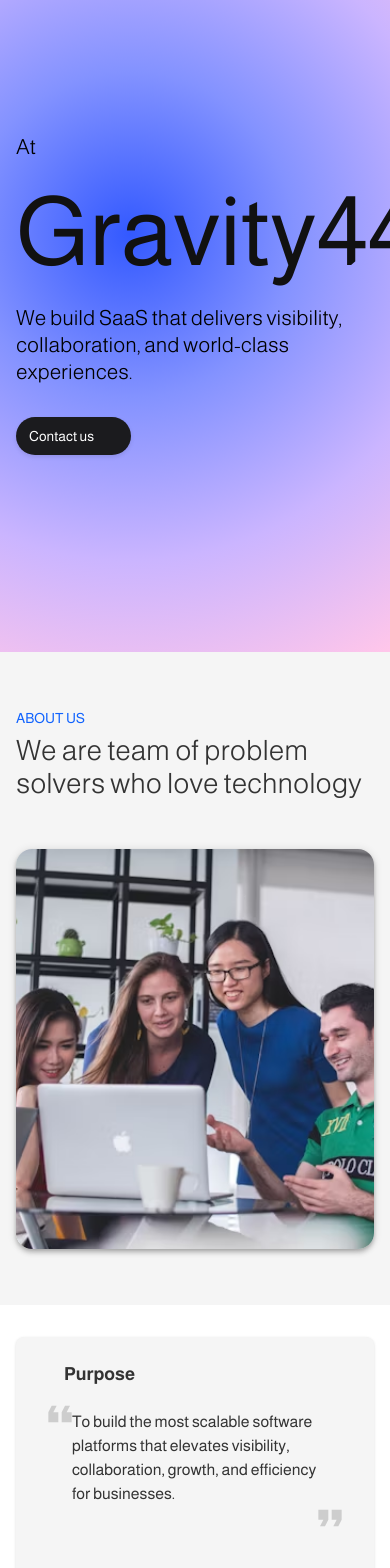
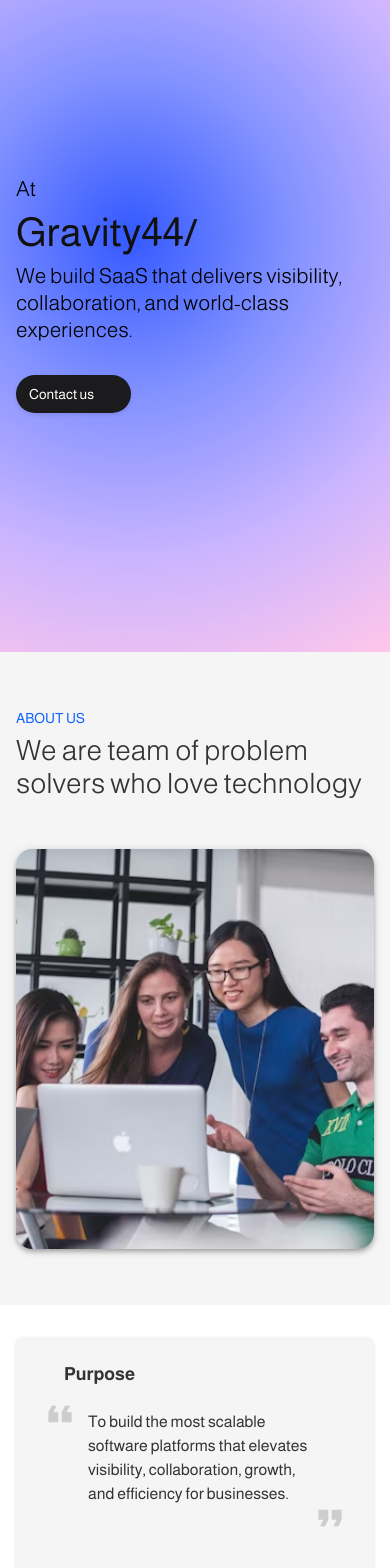
Before and after one commit to Ankit-cms/tsmproject-, a Next.js app: page /about in a window 390 px wide. Shown: the part 120-1688 px from the top of the page. Built offline with nearby package versions, Linux system fonts and the light colour scheme; some icons are missing.

Commit message:
removed bold from navbar,fixed mobile view about section

```diff
--- a/src/app/about/page.tsx
+++ b/src/app/about/page.tsx
@@ -126,9 +126,33 @@ const AboutUs = () => {
             <Grid container spacing={4}  >
               <Grid size={{ xs: 12, md: 12 }}  >
 
-                <Typography variant="h2" color='black' paragraph textAlign="left">
-                  At <br /><Typography fontSize={"6rem"} color='#111111'>Gravity44/</Typography>We build SaaS that delivers visibility, collaboration, and world-class experiences.
-                </Typography>
+                <Typography
+  variant="h2"
+  color="black"
+  paragraph
+  textAlign="left"
+>
+  At <br />
+
+  <Typography
+    component="span"
+    sx={{
+      fontSize: {
+        xs: "2.5rem",
+        sm: "3.5rem",
+        md: "5rem",
+        lg: "6rem",
+      },
+      color: "#111111",
+    }}
+  >
+    Gravity44/
+  </Typography>
+  <br />
+We build SaaS that delivers visibility, collaboration,
+  and world-class experiences.
+</Typography>
+
                 <Button variant="contained" endIcon={<ArrowForwardIcon />} href="/contact" component="a" sx={{ mt: 2 }}>
                   Contact us
                 </Button>
@@ -189,8 +213,8 @@ const AboutUs = () => {
                   <CardContent sx={{ p: 3 }}>
                     <Box display={"flex"} alignItems="start" gap={1}>
                       <FlagOutlinedIcon />
-                      <Typography variant="h5" component="h3" gutterBottom>
-                        <strong>Purpose</strong>
+                      <Typography variant="h5" fontWeight="bold" component="h3" gutterBottom>
+                        Purpose
                       </Typography>
                     </Box>
 
@@ -213,7 +237,7 @@ const AboutUs = () => {
     paragraph
     sx={{
       textAlign: "left",
-    ml: { xs: 0, md: 2 },
+    ml: 2
     }}
   >
     To build the most scalable software platforms that elevates visibility,
@@ -242,8 +266,8 @@ const AboutUs = () => {
                     <Box display={"flex"} alignItems="start" gap={1}>
                       <RadarOutlinedIcon />
 
-                      <Typography variant="h5" component="h3" gutterBottom>
-                       <strong> Mission</strong>
+                      <Typography variant="h5" component="h3" fontWeight="bold" gutterBottom>
+                       Mission
                       </Typography>
                     </Box>
                               <Box position="relative" sx={{ px: 4, py: 2 }}>
@@ -266,7 +290,7 @@ const AboutUs = () => {
     paragraph
     sx={{
        textAlign: "left",
-    ml: { xs: 0, md: 2 },
+    ml: 2,
 
     }}
   >
--- a/src/app/components/Header.tsx
+++ b/src/app/components/Header.tsx
@@ -67,7 +67,6 @@ const Header = () => {
             variant="h5"
             noWrap
             component="a"
-            fontWeight="bold"
             color="common.black"
             href="/"
             sx={{
```
